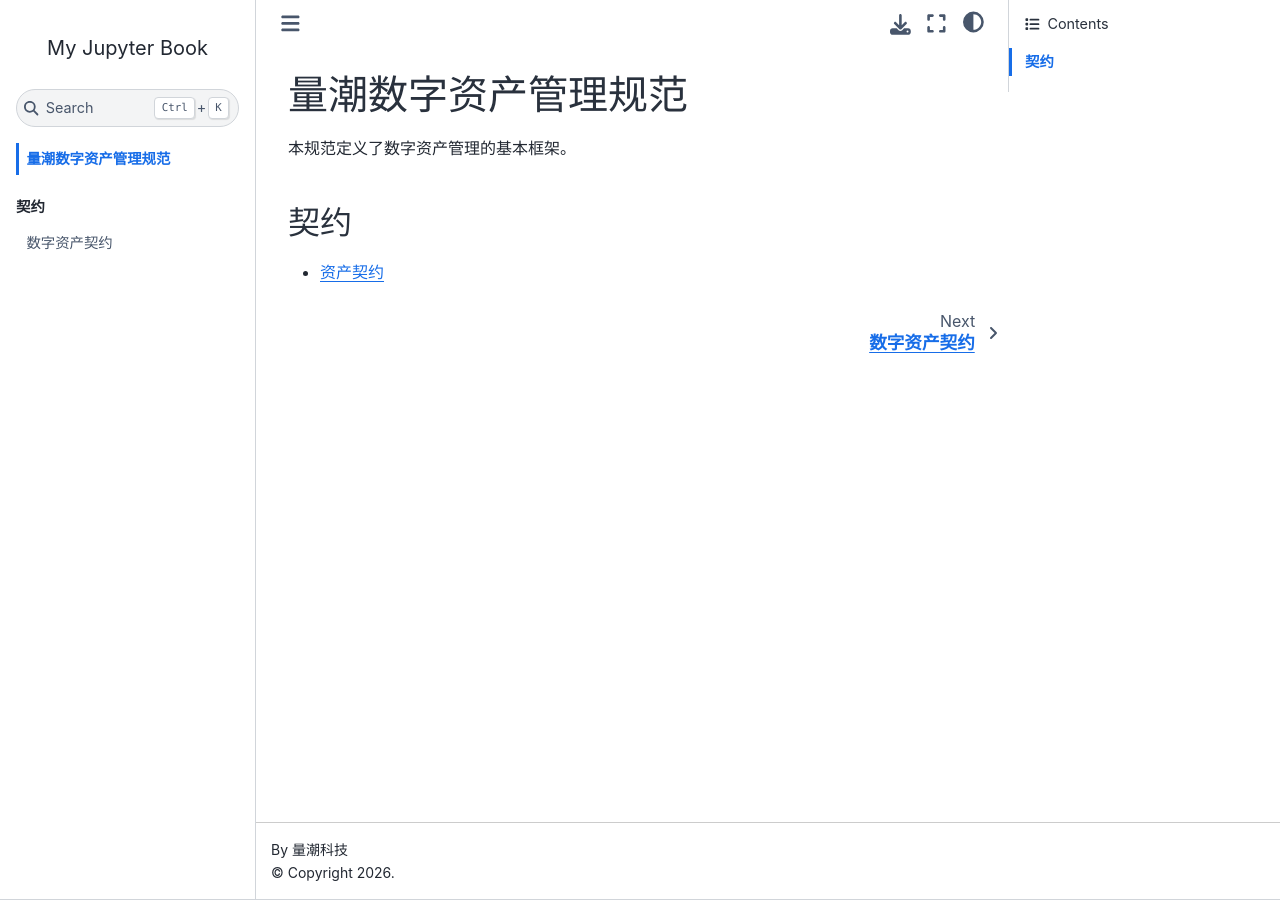
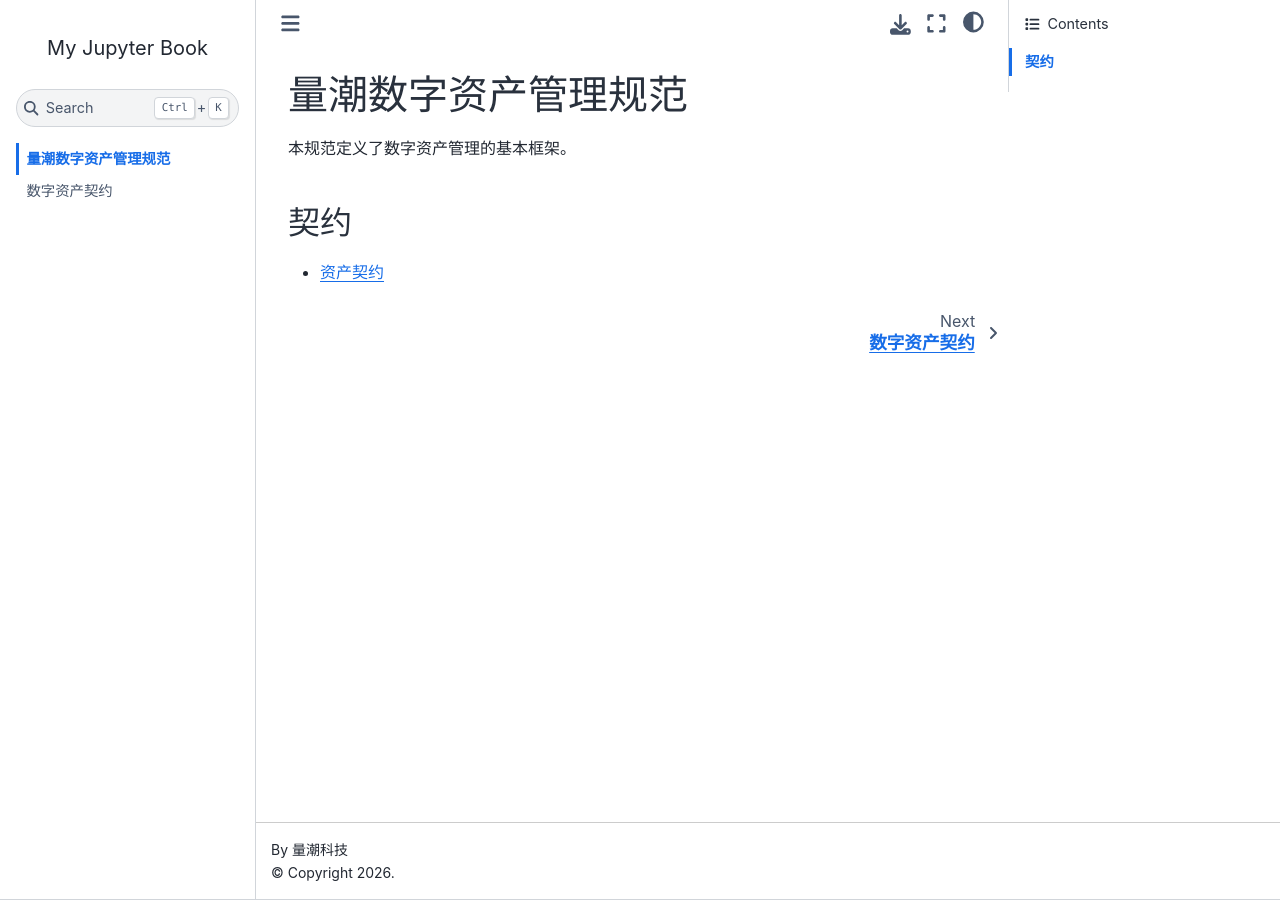
Before and after one commit to quanttide/quanttide-specification-of-asset-management, a Jupyter Book: the page built from README.md, in a window 1280 px wide. Built offline with Jupyter Book 1.0.4 settings and Sphinx 7.4.7 and the Sphinx Book theme 1.1.4, drawn with Linux system fonts in a browser that asks for light colours.

```diff
--- a/_config.yml
+++ b/_config.yml
@@ -1,4 +1,4 @@
-project: "量潮数字资产管理规范"
+project: "量潮数字资产管理标准"
 copyright: "2026"
 author: "量潮科技"
 
@@ -17,5 +17,5 @@ exclude_patterns:
   - ".DS_Store"
 
 html_theme: "sphinx_book_theme"
-html_title: "量潮数字资产管理规范"
+html_title: "量潮数字资产管理标准"
 html_short_title: "规范"
--- a/_toc.yml
+++ b/_toc.yml
@@ -1,7 +1,5 @@
 format: jb-book
 root: README
 
-parts:
-  - caption: 契约
-    chapters:
-      - file: contract
+chapters:
+  - file: contract
```
